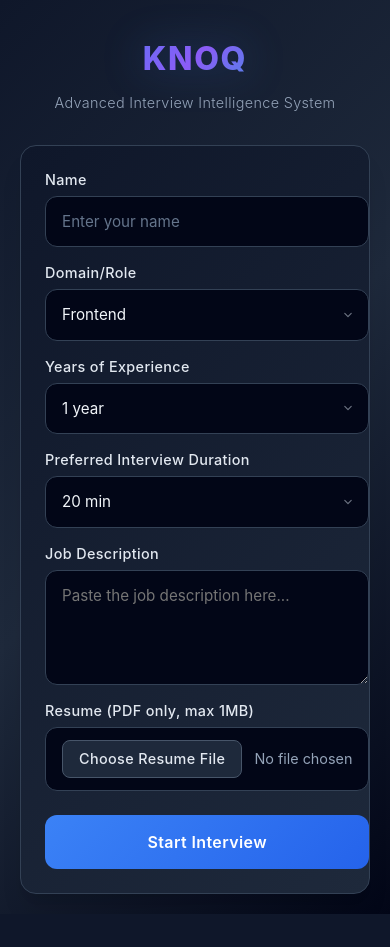
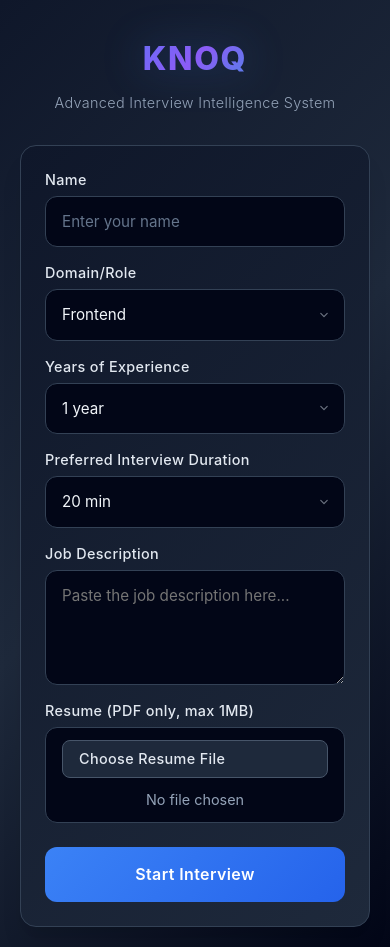
Before and after one commit to jainbhavuk/ai-interview, a React (Vite) app: page / in a window 390 px wide. Shown: the top 947 px of the page. Before the commit the page ends 914 px from the top, so only its background shows below. Built offline with nearby package versions, Linux system fonts and the light colour scheme.

Commit message:
fix horiz scroll

```diff
--- a/src/components/setup/SetupForm.module.css
+++ b/src/components/setup/SetupForm.module.css
@@ -81,6 +81,7 @@
   border-radius: 12px;
   padding: 12px 16px;
   min-height: 44px;
+  min-width: 0;
 }
 
 .fileInput {
@@ -178,3 +179,19 @@
     gap: 16px;
   }
 }
+
+@media (max-width: 480px) {
+  .fileWrapper {
+    flex-wrap: wrap;
+    align-items: stretch;
+  }
+
+  .fileButton {
+    width: 100%;
+    text-align: center;
+  }
+
+  .fileName {
+    width: 100%;
+  }
+}
```
